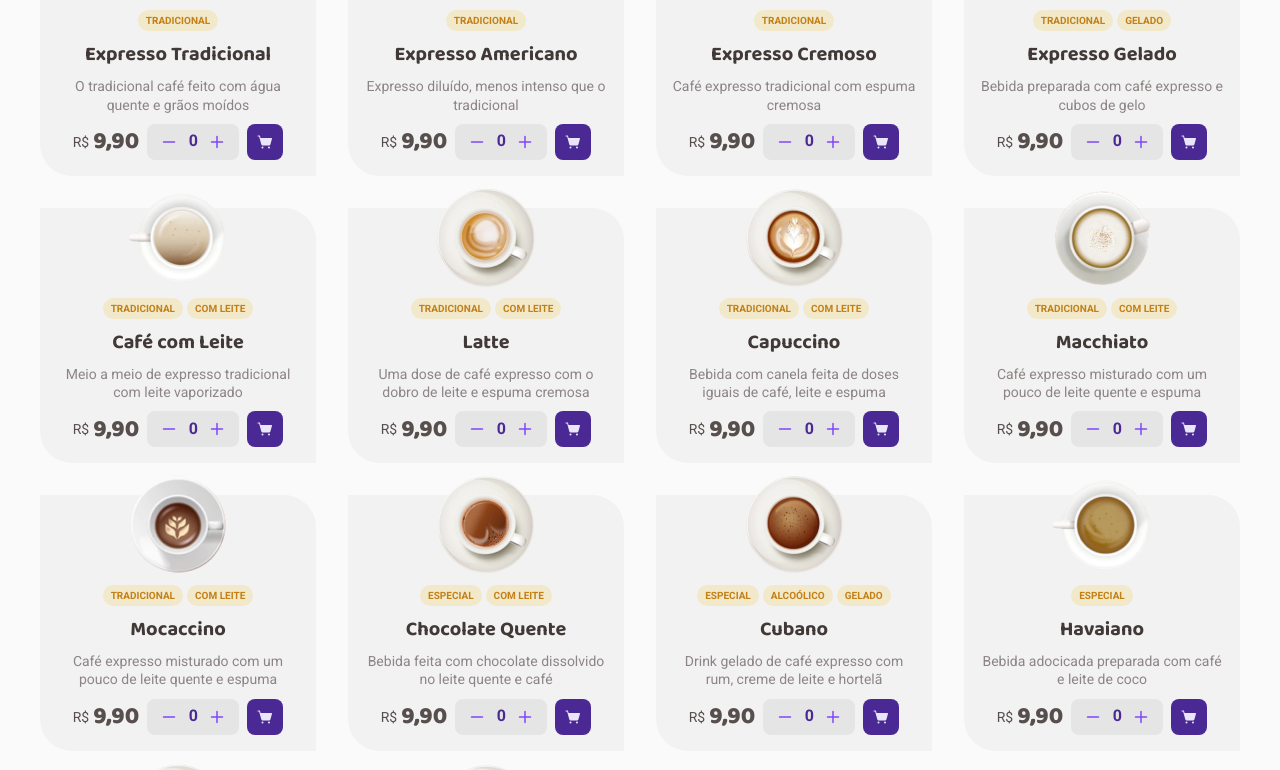
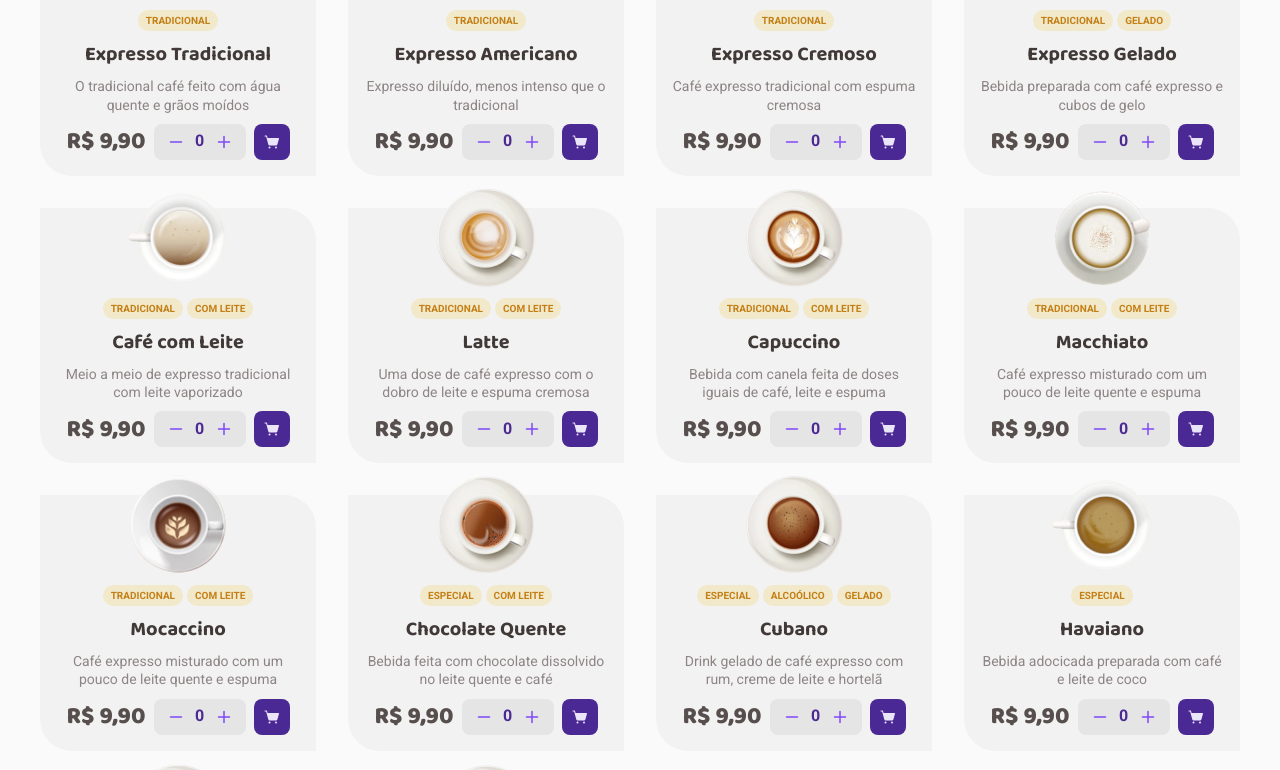
Before and after one commit to gabrielcaputo/coffee-delivery, a React (Vite) app: page / in a window 1280 px wide. Shown: the part 783-1553 px from the top of the page. Built offline with nearby package versions, Linux system fonts and the light colour scheme; no server answers.

Commit message:
Refatora função de dinheiro

```diff
--- /dev/null
+++ b/src/@helpers/convertToMoney.ts
@@ -0,0 +1,9 @@
+const currencyFormatter = Intl.NumberFormat("pt-BR", {
+  style: "currency",
+  currency: "BRL",
+  maximumFractionDigits: 3,
+});
+
+export function ConvertToMoney(number: number) {
+  return currencyFormatter.format(number)
+}
--- a/src/pages/Home/components/Product/index.tsx
+++ b/src/pages/Home/components/Product/index.tsx
@@ -2,6 +2,7 @@ import { ShoppingCartSimple } from "@phosphor-icons/react/dist/ssr";
 import { ProductType } from "../../../../@types/products";
 import { IncrementalButton } from "../../../../components/IncrementalButton";
 import { AddToCartButton, ProductCheckout, ProductDescription, ProductPrice, ProductTags, ProductTitle, ProductWrapper } from "./styles";
+import { ConvertToMoney } from "../../../../@helpers/convertToMoney";
 
 export function Product(product: ProductType) {
   return (
@@ -18,7 +19,7 @@ export function Product(product: ProductType) {
       <ProductDescription>{product.description}</ProductDescription>
       <ProductCheckout>
         <ProductPrice>
-          R$ <span>{String(product.price).padEnd(4, '000').replace('.', ',')}</span>
+          <span>{ConvertToMoney(product.price)}</span>
         </ProductPrice>
         <IncrementalButton />
         <AddToCartButton>
```
